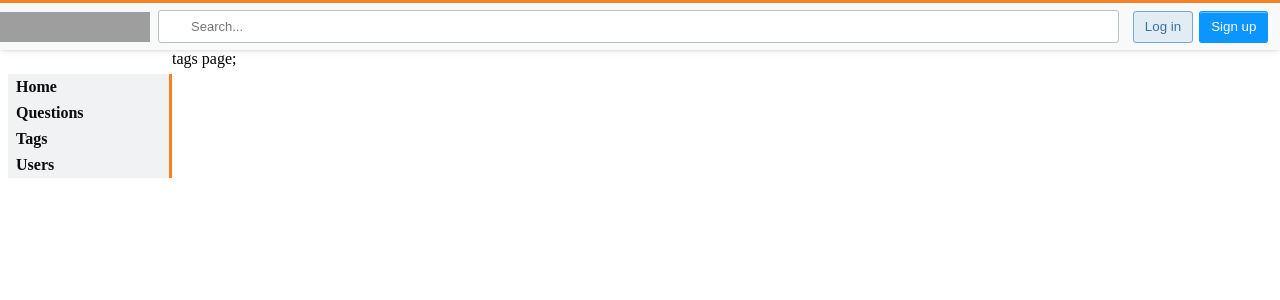
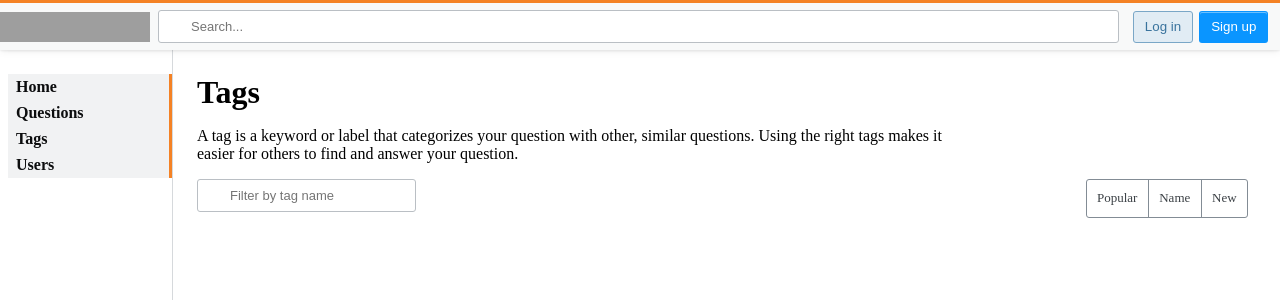
Before and after one commit to codestates-seb/seb42_pre_011, a React (Create React App) app in the folder client/stackoverflow/: page /tags in a window 1280 px wide. Shown: the top 300 px of the page. Built offline with nearby package versions, Linux system fonts and the light colour scheme; grey boxes are pictures that could not be loaded.

Commit message:
design: tags 페이지 헤더 작성

```diff
--- a/client/stackoverflow/src/pages/Questions.js
+++ b/client/stackoverflow/src/pages/Questions.js
@@ -46,7 +46,7 @@ export const HeadContainer = styled.div`
   }
 `;
 
-const DataController = styled.div`
+const QuestionsController = styled.div`
   display: flex;
   margin-bottom: 12px;
   justify-content: space-between;
@@ -101,7 +101,7 @@ export const Questions = () => {
               <Link to="/ask">Ask Question</Link>
             </div>
           </HeadContainer>
-          <DataController>
+          <QuestionsController>
             <div className="total-questions">22,222,222 questions</div>
             <FilterController>
               <div className="newest-btn">Newest</div>
@@ -109,7 +109,7 @@ export const Questions = () => {
               <div className="view-btn">View</div>
               <div className="vote-btn">Vote</div>
             </FilterController>
-          </DataController>
+          </QuestionsController>
           <QuestionsList></QuestionsList>
         </MainContainer>
       </Container>
--- a/client/stackoverflow/src/pages/Tags.js
+++ b/client/stackoverflow/src/pages/Tags.js
@@ -1,12 +1,90 @@
+import styled from 'styled-components';
+
+import { MainContainer } from './Questions';
 import Container from '../components/Container';
 import Sidebar from '../components/Sidebar';
+
+const TagsMainContainer = styled(MainContainer)`
+  width: calc(100% - 164px);
+
+  h1 {
+    font-size: 2rem;
+    margin-bottom: 16px;
+  }
+
+  p {
+    max-width: calc(97rem / 12 * 6);
+    font-size: 1rem;
+    margin-bottom: 16px;
+  }
+`;
+
+const TagsController = styled.div`
+  display: flex;
+  flex-wrap: wrap;
+
+  input {
+    height: 100%;
+    margin-bottom: 12px;
+    padding: 0.6em 0.7em;
+    padding-left: 32px;
+    border: 1px solid hsl(210, 8%, 75%);
+    border-radius: 3px;
+    color: hsl(210, 8%, 5%);
+    font-size: 13px;
+  }
+`;
+
+const SortController = styled.div`
+  display: flex;
+  flex-wrap: wrap;
+  margin-bottom: 12px;
+  margin-left: auto;
+
+  div {
+    margin-right: -1px;
+    margin-bottom: 1px;
+    border: 1px solid hsl(210, 8%, 55%);
+    color: hsl(210, 8%, 25%);
+    font-size: 13px;
+    padding: 0.8em;
+    cursor: pointer;
+    font-weight: normal;
+  }
+
+  .popular-btn {
+    border-top-left-radius: 3px;
+    border-bottom-left-radius: 3px;
+  }
+
+  .new-btn {
+    border-top-right-radius: 3px;
+    border-bottom-right-radius: 3px;
+    margin-right: 0;
+  }
+`;
 
 const Tags = () => {
   return (
     <>
       <Container>
         <Sidebar></Sidebar>
-        <div>tags page</div>;
+        <TagsMainContainer>
+          <h1>Tags</h1>
+          <p>
+            A tag is a keyword or label that categorizes your question with
+            other, similar questions. Using the right tags makes it easier for
+            others to find and answer your question.
+          </p>
+          <TagsController>
+            <input placeholder="Filter by tag name"></input>
+            <SortController>
+              <div className="popular-btn">Popular</div>
+              <div className="name-btn">Name</div>
+              <div className="new-btn">New</div>
+            </SortController>
+          </TagsController>
+        </TagsMainContainer>
       </Container>
     </>
   );
```
Also changed, not shown: client/stackoverflow/src/components/TagItem.js (added), client/stackoverflow/src/components/TagsList.js (added).
